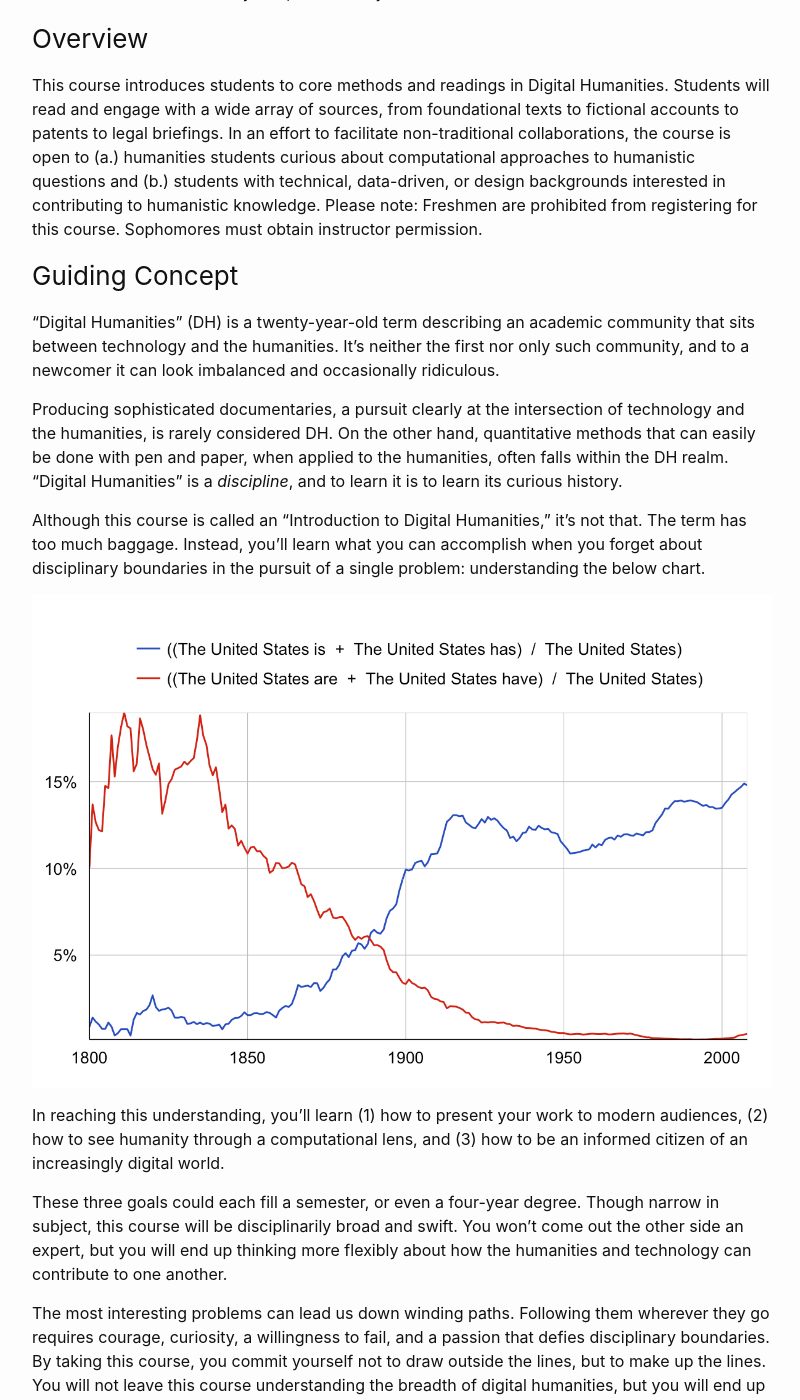
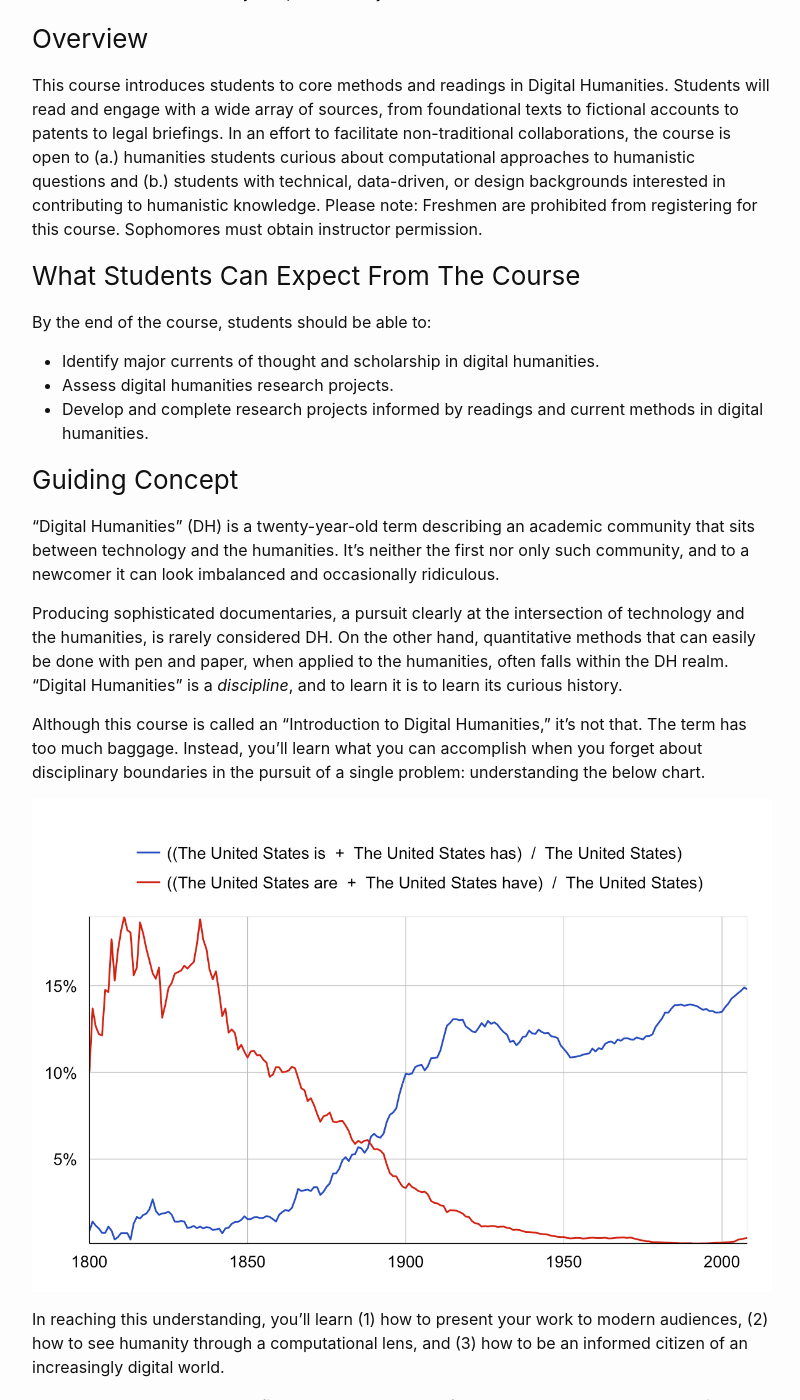
Before and after one commit to scottbot/IntroDH2020, a Jekyll site: the page built from overview.md, in a window 1280 px wide and 1400 px high, scrolled down 589 px. Shown: the whole window, without its empty margins (238-1038 px from the left). Built offline with Jekyll 4.4.1, drawn with Linux system fonts in a browser that asks for light colours; some of the changed text lies outside the part shown.

Commit message:
Update overview.md

```diff
--- a/overview.md
+++ b/overview.md
@@ -24,6 +24,12 @@ Office Hours: Sorrells Library Den, Wednesdays 1:00-3:30
 ### Overview
 This course introduces students to core methods and readings in Digital Humanities. Students will read and engage with a wide array of sources, from foundational texts to fictional accounts to patents to legal briefings. In an effort to facilitate non-traditional collaborations, the course is open to (a.) humanities students curious about computational approaches to humanistic questions and (b.) students with technical, data-driven, or design backgrounds interested in contributing to humanistic knowledge. Please note: Freshmen are prohibited from registering for this course. Sophomores must obtain instructor permission.
 
+### What Students Can Expect From The Course
+By the end of the course, students should be able to:
+- Identify major currents of thought and scholarship in digital humanities.
+- Assess digital humanities research projects.
+- Develop and complete research projects informed by readings and current methods in digital humanities.
+
 ### Guiding Concept
 “Digital Humanities” (DH) is a twenty-year-old term describing an academic community that sits between technology and the humanities. It’s neither the first nor only such community, and to a newcomer it can look imbalanced and occasionally ridiculous.
 
```
Also changed, not shown: other parts of overview.md (+0 -6 lines).
